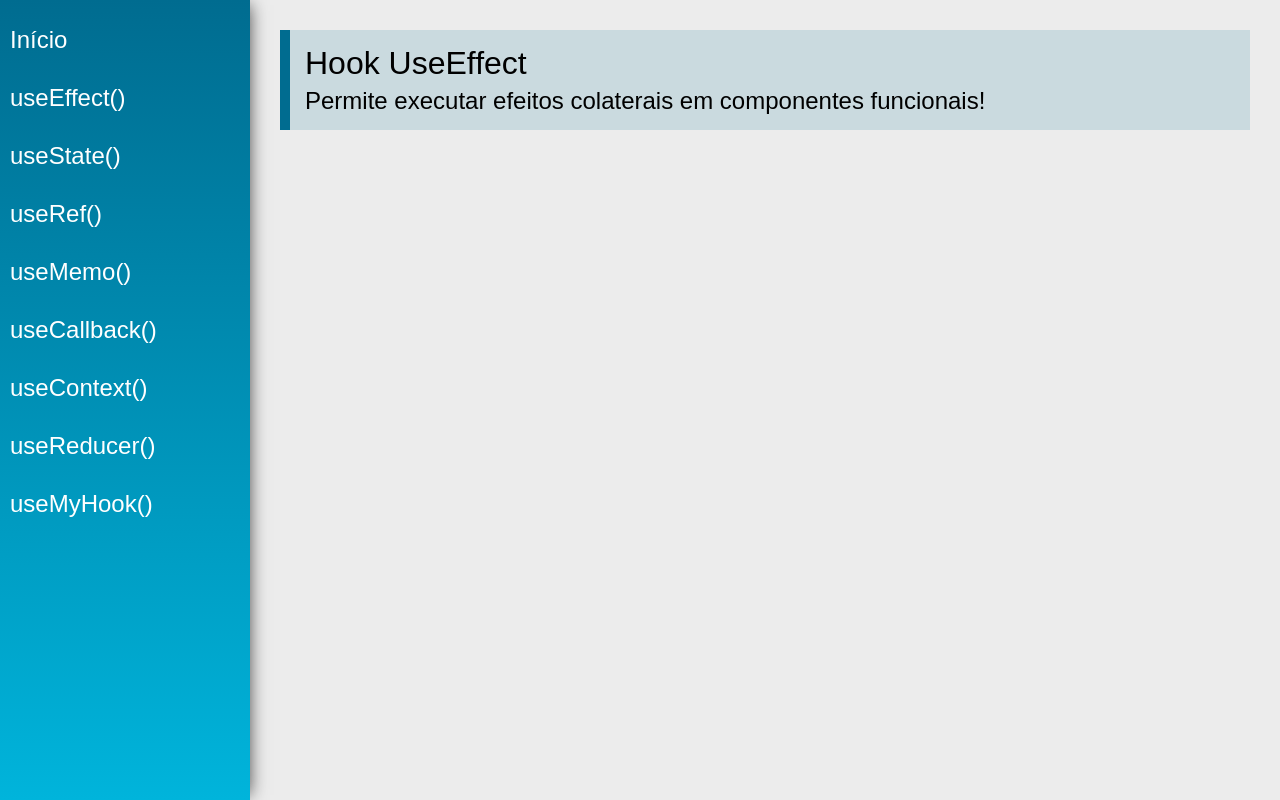
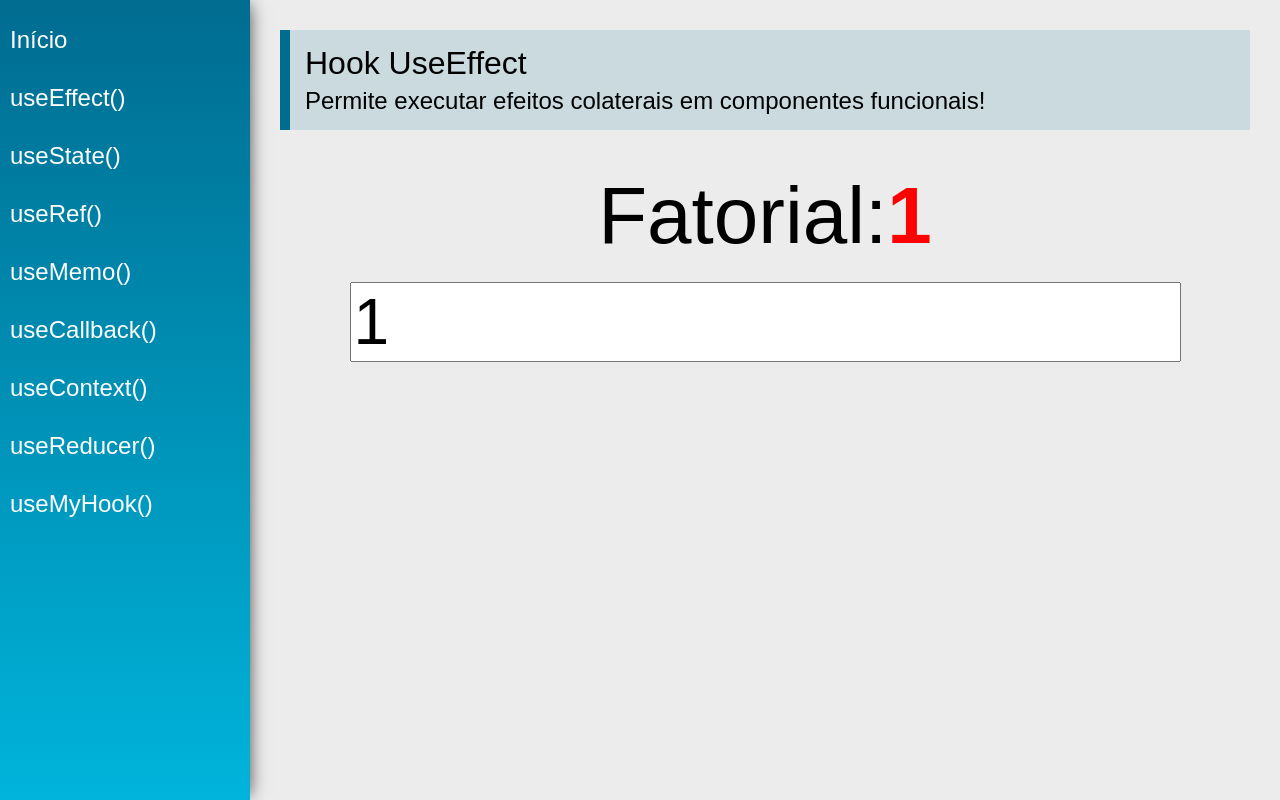
Before and after one commit to tramalho/hooks, a React (Create React App) app: page /useEffect in a window 1280 px wide. Built offline with nearby package versions, Linux system fonts and the light colour scheme.

Commit message:
useEffect

```diff
--- a/src/views/examples/UseEffect.jsx
+++ b/src/views/examples/UseEffect.jsx
@@ -1,13 +1,47 @@
-import React from 'react'
+import React, { useEffect, useState } from 'react'
 import PageTitle from '../../components/layout/PageTitle'
 
+function calcFactorial(num) {
+    const n = parseInt(num)
+    if(n < 0) return -1
+    if(n === 0) return 1
+    return calcFactorial(n - 1) * n
+}
+
 const UseEffect = (props) => {
+    const [number, setNumber] = useState(1)
+    const [factorial, setFactorial] = useState(1)
+    const [invalidValue, setInvalidValue] = useState(" ")
+
+    useEffect(_ => {
+        setFactorial(calcFactorial(number))
+    }, [number])
+
+    useEffect(_ => {
+        if(factorial > 1000000) {
+            setInvalidValue("Valor do fatorial muito alto")
+        } else {
+            setInvalidValue(" ")
+        }
+    }, [factorial])
+
     return (
         <div className="UseEffect">
             <PageTitle
                 title="Hook UseEffect"
                 subtitle="Permite executar efeitos colaterais em componentes funcionais!"
             />
+            <div className="center">
+                <div>
+                    <span className="text">Fatorial:</span>
+                    <span className="text red">{factorial < 0 ? "Não Existe" : factorial}</span>
+                </div>
+                <input type="number" className="input" value={number}
+                onChange={e => setNumber(e.target.value)}
+                />
+                                    <span className="red"> {invalidValue}</span>
+
+            </div>
         </div>
     )
 }
```
